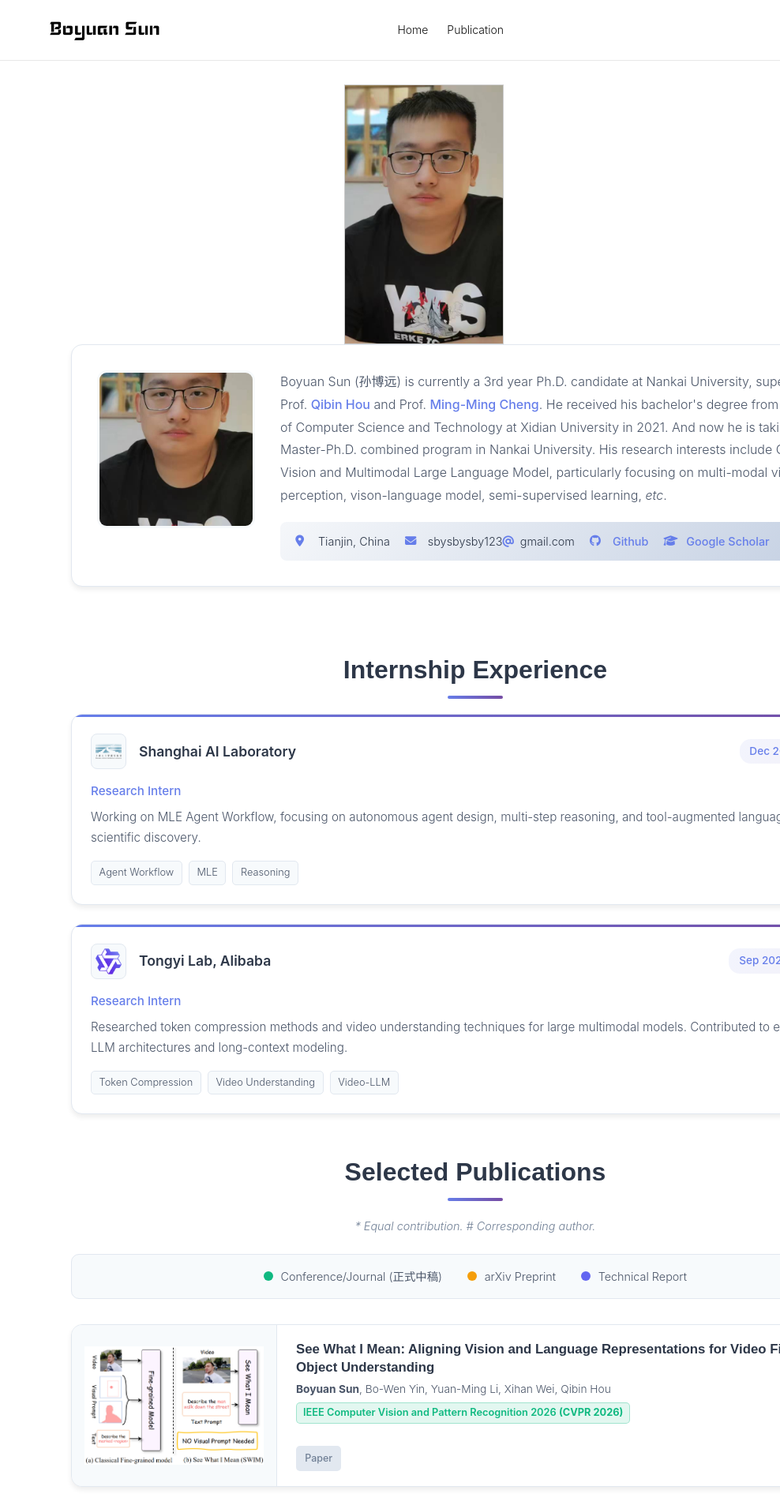
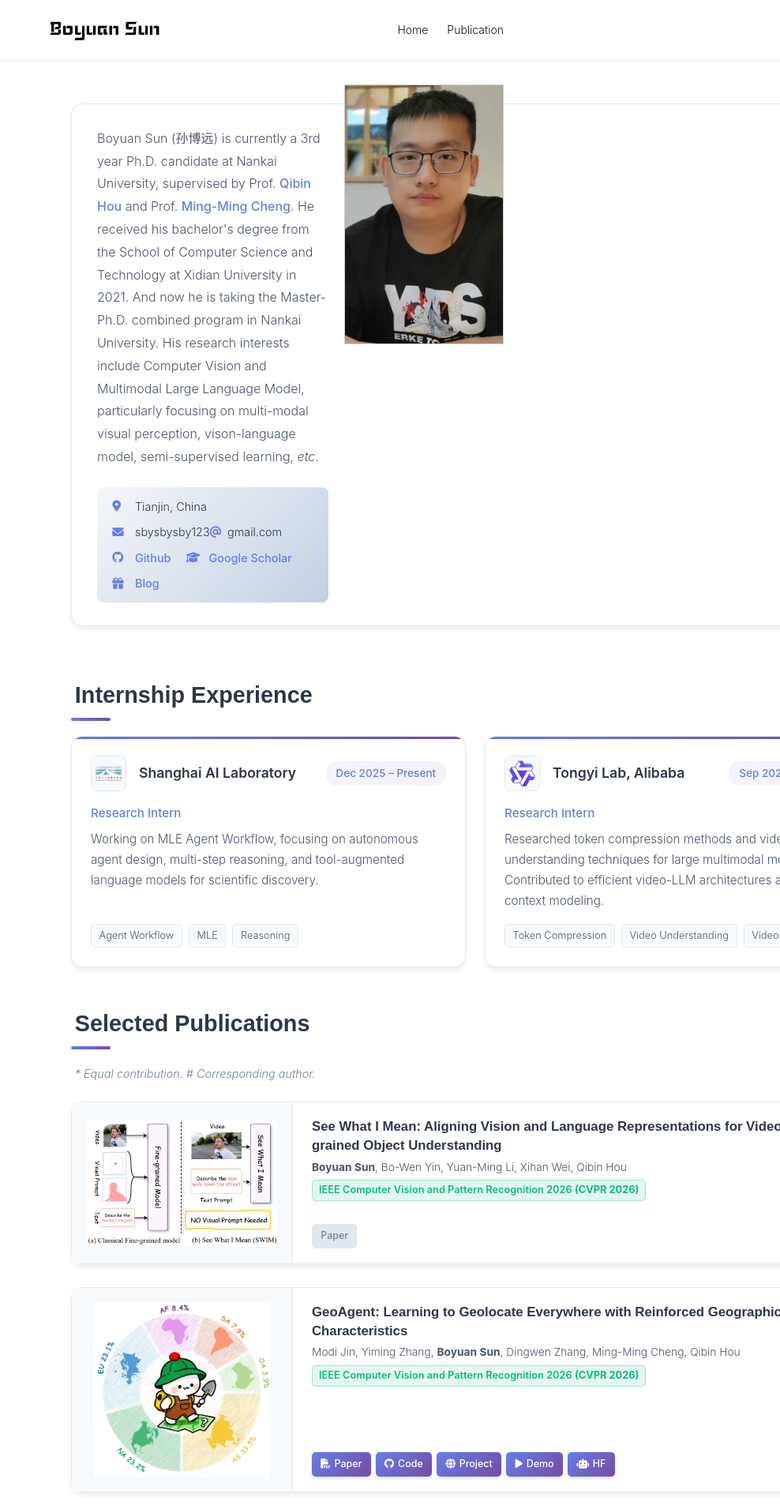
Before and after one commit to BBBBchan/BBBBchan.github.io, a Jekyll site: the page built from index.html, in a window 1280 px wide. Shown: the top 1911 px of the page at 79% size, without its empty margins (292-1280 px from the left). Built offline with Jekyll 4.4.1, drawn with Linux system fonts in a browser that asks for light colours; nearby versions of some CDN libraries.

Commit message:
Refactor profile and publication section styles
Updated styles and layout for profile and publication sections. Removed legend for publication types and adjusted responsive design.

```diff
--- a/index.html
+++ b/index.html
@@ -168,56 +168,31 @@
     padding: 0 2rem;
   }
 
-  /* ========== 个人简介区域（左右对齐布局） ========== */
+  /* ========== 个人简介区域（仅文字 + 联系bar） ========== */
   .profile-section {
-    margin: 0 auto 3rem auto;
-    padding: 2rem 0;
+    margin: 0 auto 2.5rem auto;
+    padding: 1.5rem 0;
   }
 
   .profile-wrapper {
-    display: flex;
-    align-items: stretch;
-    gap: 2rem;
     background: white;
     border-radius: 14px;
-    padding: 2rem;
+    padding: 1.8rem 2rem;
     border: 1px solid var(--border-color);
     box-shadow: var(--card-shadow);
     width: 100%;
   }
 
-  .profile-image {
-    flex-shrink: 0;
-    width: 200px;
-    height: 200px;
-    border-radius: 12px;
-    overflow: hidden;
-    border: 3px solid var(--bg-soft);
-    background: var(--bg-soft);
-    display: flex;
-    align-items: center;
-    justify-content: center;
-  }
-
-  .profile-image img {
-    width: 100%;
-    height: 100%;
-    object-fit: cover;
-  }
-
   .profile-content {
-    flex: 1;
     display: flex;
     flex-direction: column;
-    justify-content: space-between;
-    min-height: 200px;
-    text-align: left;
+    gap: 1rem;
   }
 
   .profile-content p {
     line-height: 1.8;
     color: var(--text-secondary);
-    margin: 0 0 1.2rem 0;
+    margin: 0;
     font-size: 1rem;
     text-align: left;
   }
@@ -233,7 +208,6 @@
   }
 
   .contact-info {
-    margin-top: auto;
     padding: 0.8rem 1.2rem;
     background: linear-gradient(135deg, #f5f7fa 0%, #c3cfe2 100%);
     border-radius: 8px;
@@ -242,6 +216,7 @@
     gap: 0.6rem 1.2rem;
     align-items: center;
     width: fit-content;
+    margin-top: 0.5rem;
   }
 
   .contact-info i {
@@ -272,24 +247,24 @@
     font-size: 0.9rem;
   }
 
-  /* ========== 章节通用样式 ========== */
+  /* ========== 章节通用样式（🔧 左对齐） ========== */
   .section-header {
-    font-size: 2rem;
+    font-size: 1.8rem;
     font-weight: 700;
     color: var(--text-primary);
-    margin: 3rem 0 1.2rem 0;
+    margin: 2.5rem 0 1.2rem 0;
     position: relative;
-    padding-bottom: 0.7rem;
-    text-align: center;
+    padding-bottom: 0.6rem;
+    padding-left: 0.3rem;
+    text-align: left;
   }
 
   .section-header::after {
     content: '';
     position: absolute;
     bottom: 0;
-    left: 50%;
-    transform: translateX(-50%);
-    width: 70px;
+    left: 0;
+    width: 50px;
     height: 4px;
     background: var(--primary-gradient);
     border-radius: 2px;
@@ -300,45 +275,14 @@
     font-size: 0.9rem;
     margin-bottom: 1.5rem;
     font-style: italic;
-    text-align: center;
+    text-align: left;
+    padding-left: 0.3rem;
   }
 
-  /* ========== 图例说明 ========== */
-  .pub-legend {
-    display: flex;
-    justify-content: center;
-    gap: 2rem;
-    margin-bottom: 2rem;
-    flex-wrap: wrap;
-    padding: 1rem 1.5rem;
-    background: var(--bg-soft);
-    border-radius: 10px;
-    border: 1px solid var(--border-color);
-    width: 100%;
-  }
-
-  .legend-item {
-    display: flex;
-    align-items: center;
-    gap: 0.6rem;
-    font-size: 0.9rem;
-    color: var(--text-secondary);
-  }
-
-  .legend-dot {
-    width: 12px;
-    height: 12px;
-    border-radius: 50%;
-  }
-
-  .legend-dot.conference { background: var(--pub-conference); }
-  .legend-dot.arxiv { background: var(--pub-arxiv); }
-  .legend-dot.report { background: var(--pub-report); }
-
-  /* ========== 实习经历样式 ========== */
+  /* ========== 实习经历样式（🔧 双栏网格） ========== */
   .experience-grid {
-    display: flex;
-    flex-direction: column;
+    display: grid;
+    grid-template-columns: repeat(2, 1fr);
     gap: 1.5rem;
     margin-bottom: 3rem;
     width: 100%;
@@ -457,7 +401,7 @@
   .pub-card {
     background: white;
     border-radius: 14px;
-    overflow: hidden;
+    overflow: visible;
     box-shadow: var(--card-shadow);
     transition: all 0.3s ease;
     border: 1px solid var(--border-color);
@@ -471,21 +415,21 @@
     box-shadow: var(--card-shadow-hover);
   }
 
-  /* 左侧图片区域 - 固定宽度 */
+  /* 左侧图片区域 - 完整显示不裁剪 */
   .pub-image {
-    width: 260px;
+    width: 280px;
     flex-shrink: 0;
     background: var(--bg-soft);
     display: flex;
     align-items: center;
     justify-content: center;
-    padding: 1rem;
+    padding: 1.2rem;
     border-right: 1px solid var(--border-color);
   }
 
   .pub-image img {
     max-width: 100%;
-    max-height: 180px;
+    max-height: 220px;
     width: auto;
     height: auto;
     object-fit: contain;
@@ -493,10 +437,10 @@
   }
 
   .pub-card:hover .pub-image img {
-    transform: scale(1.03);
+    transform: scale(1.02);
   }
 
-  /* 右侧文字区域 - 与图片高度协调 */
+  /* 右侧文字区域 */
   .pub-content {
     padding: 1.2rem 1.5rem;
     flex: 1;
@@ -504,7 +448,6 @@
     flex-direction: column;
     justify-content: space-between;
     gap: 0.6rem;
-    min-height: 200px;
   }
 
   /* 论文标题：最多2行 */
@@ -614,40 +557,20 @@
       padding: 0 1.5rem;
     }
 
-    /* 个人简介响应式 */
-    .profile-wrapper {
-      flex-direction: column;
-      align-items: center;
-      text-align: center;
+    /* 实习经历响应式：小屏单栏 */
+    .experience-grid {
+      grid-template-columns: 1fr;
     }
 
-    .profile-image {
-      width: 160px;
-      height: 160px;
-    }
-
-    .profile-content {
-      min-height: auto;
-      align-items: center;
-    }
-
-    .profile-content p {
-      text-align: center;
-    }
-
-    .contact-info {
-      justify-content: center;
-      width: 100%;
-    }
-
-    /* 论文卡片响应式 */
+    /* 论文卡片响应式：小屏垂直布局 */
     .pub-card {
       flex-direction: column;
     }
 
     .pub-image {
       width: 100%;
-      height: 200px;
+      height: auto;
+      max-height: 240px;
       border-right: none;
       border-bottom: 1px solid var(--border-color);
     }
@@ -659,12 +582,6 @@
     .pub-content {
       min-height: auto;
     }
-
-    .pub-legend {
-      flex-direction: column;
-      gap: 0.8rem;
-      align-items: center;
-    }
   }
 
   @media (max-width: 768px) {
@@ -674,20 +591,15 @@
     }
 
     .section-header {
-      font-size: 1.6rem;
+      font-size: 1.5rem;
     }
 
     .profile-wrapper {
       padding: 1.5rem;
     }
 
-    .profile-image {
-      width: 140px;
-      height: 140px;
-    }
-
     .pub-image {
-      height: 180px;
+      max-height: 200px;
     }
 
     .pub-title {
@@ -711,16 +623,12 @@
     }
 
     .section-header {
-      font-size: 1.4rem;
-    }
-
-    .profile-image {
-      width: 120px;
-      height: 120px;
+      font-size: 1.3rem;
     }
 
     .pub-image {
-      height: 160px;
+      max-height: 180px;
+      padding: 1rem;
     }
 
     .pub-title {
@@ -733,8 +641,14 @@
 
     .contact-info {
       flex-direction: column;
-      align-items: center;
+      align-items: flex-start;
       gap: 0.5rem;
+      width: 100%;
+    }
+
+    .exp-logo {
+      width: 40px;
+      height: 40px;
     }
   }
 
@@ -760,15 +674,9 @@
 <!-- 页面容器 -->
 <div class="container">
 
-  <!-- 个人简介区域（左右对齐布局） -->
+  <!-- 个人简介区域（仅文字 + 联系bar） -->
   <div class="profile-section">
     <div class="profile-wrapper">
-      <!-- 左侧照片 -->
-      <div class="profile-image">
-        <img src="{{ page.profile_picture.src | absolute_url }}" alt="{{ page.profile_picture.alt }}">
-      </div>
-
-      <!-- 右侧文字内容 -->
       <div class="profile-content">
         <p>
           Boyuan Sun (孙博远) is currently a 3rd year Ph.D. candidate at Nankai University,
@@ -861,27 +769,11 @@
     <h2 class="section-header">Selected Publications</h2>
     <p class="section-note"><i>* Equal contribution. # Corresponding author.</i></p>
 
-    <!-- 出版物类型图例 -->
-    <div class="pub-legend">
-      <div class="legend-item">
-        <span class="legend-dot conference"></span>
-        <span>Conference/Journal (正式中稿)</span>
-      </div>
-      <div class="legend-item">
-        <span class="legend-dot arxiv"></span>
-        <span>arXiv Preprint</span>
-      </div>
-      <div class="legend-item">
-        <span class="legend-dot report"></span>
-        <span>Technical Report</span>
-      </div>
-    </div>
-
     <!-- 出版物列表（单栏垂直排列） -->
     <div class="publications-grid">
       {% for item in page.items %}
       <div class="pub-card">
-        <!-- 左侧图片 -->
+        <!-- 左侧图片 - 完整显示不裁剪 -->
         <div class="pub-image">
           <img src="{{ item.image.src | absolute_url }}" alt="{{ item.image.alt }}">
         </div>
```
Also changed, not shown: other parts of index.html (+3 -3 lines).
